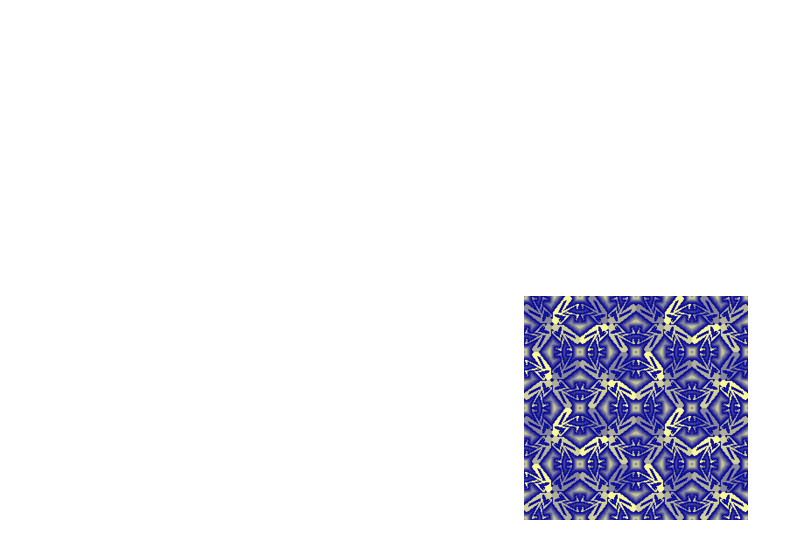
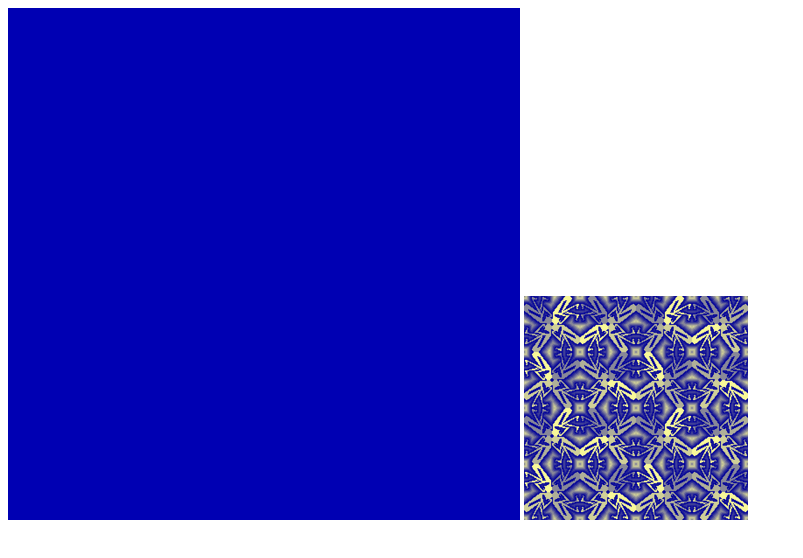
Before and after one commit to tripped/webgl-battlebg, a plain HTML site: page index.html in a window 1280 px wide. Shown: the whole page, without its empty margins (0-803 px from the left). Drawn offline with Linux system fonts and the light colour scheme.

Commit message:
Add dummy vert/frag shaders and some basic GL init stuff

```diff
--- a/index.html
+++ b/index.html
@@ -4,9 +4,84 @@
     <script type="text/javascript" src="util/webgl-utils.js"></script>
     <script type="text/javascript" src="util/matrix4x4.js"></script>
 
+    <script id="vertshader" type="x-shader/x-vertex">
+        attribute vec3 g_Position;
+        attribute vec2 g_TexCoord0;
+        varying vec2 texCoord;
+        void main() {
+            gl_Position = vec4(g_Position.x, g_Position.y, g_Position.z, 1.0);
+            texCoord = g_TexCoord0;
+        }
+    </script>
+
+    <script id="fragshader" type="x-shader/x-fragment">
+        precision mediump float;
+        uniform sampler2D tex;
+        varying vec2 texCoord;
+        void main() {
+            gl_FragColor = texture2D(tex, texCoord);
+        }
+    </script>
+
     <script type="text/javascript">
         // Implement all the things here
         main = function() {
+            var c = document.getElementById("canvas");
+            gl = WebGLUtils.setupWebGL(c);
+
+            init = function() {
+                gl.clearColor(0, 0, 0.7, 1);
+                program = initProgram(gl);
+
+                gl.clear(gl.COLOR_BUFFER_BIT);
+                gl.useProgram(program)
+            }
+
+            c.addEventListener('webglcontextlost', function(e) {
+                e.preventDefault()
+            }, false);
+            c.addEventListener('webglcontextlost', init, false);
+
+            gl = WebGLUtils.setupWebGL(c);
+            init();
+        }
+
+        loadShader = function(gl, type, src) {
+            var shader = gl.createShader(type);
+            gl.shaderSource(shader, src);
+            gl.compileShader(shader);
+            if (!gl.getShaderParameter(shader, gl.COMPILE_STATUS) &&
+                !gl.isContextLost())
+            {
+                alert("Shader error:\n" + gl.getShaderInfoLog(shader));
+                return null;
+            }
+            return shader;
+        }
+
+        initProgram = function(gl) {
+            var vShader = loadShader(gl, gl.VERTEX_SHADER,
+                document.getElementById("vertshader").text);
+
+            var fShader = loadShader(gl, gl.FRAGMENT_SHADER,
+                document.getElementById("fragshader").text);
+
+            var program = gl.createProgram();
+
+            gl.attachShader(program, vShader);
+            gl.attachShader(program, fShader);
+            gl.bindAttribLocation(program, 0, "g_Position");
+            gl.bindAttribLocation(program, 1, "g_TexCoord0");
+            gl.linkProgram(program);
+
+            var linked = gl.getProgramParameter(program, gl.LINK_STATUS);
+            if (!linked && !gl.isContextLost()) {
+                alert("Link error:\n" + gl.getProgramInfoLog(program));
+                gl.deleteProgram(program);
+                return null;
+            }
+
+            return program;
         }
     </script>
   </head>
```
